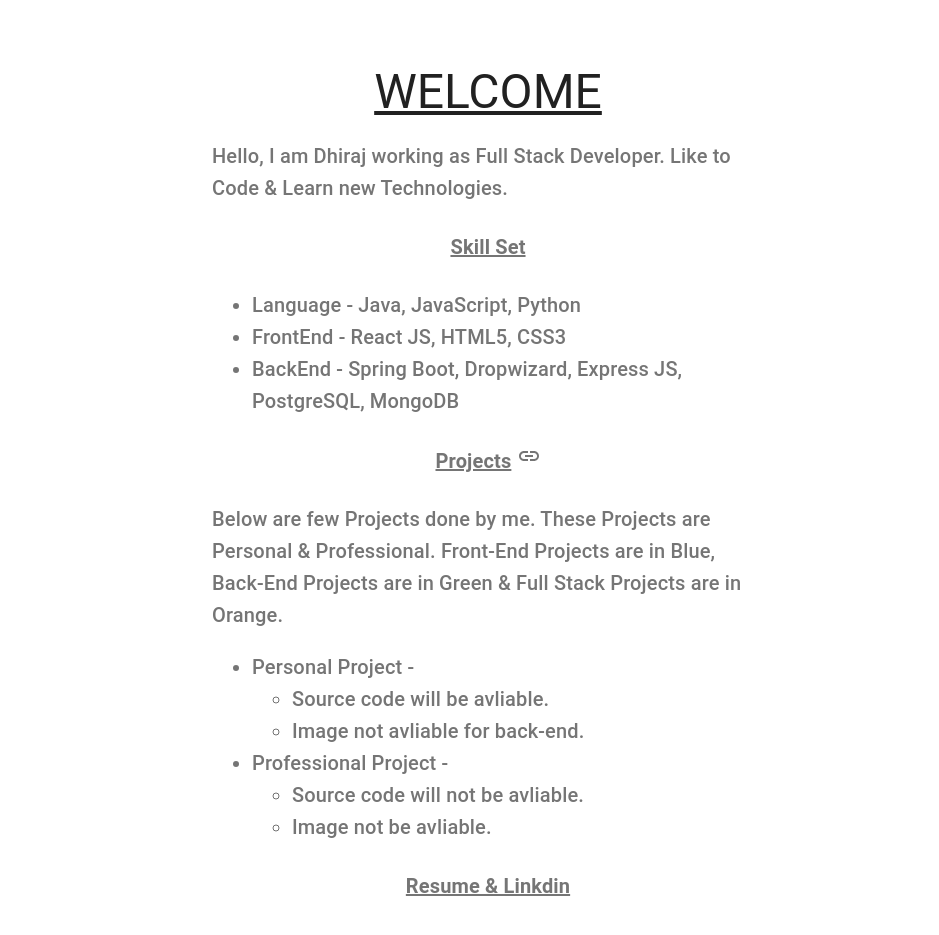
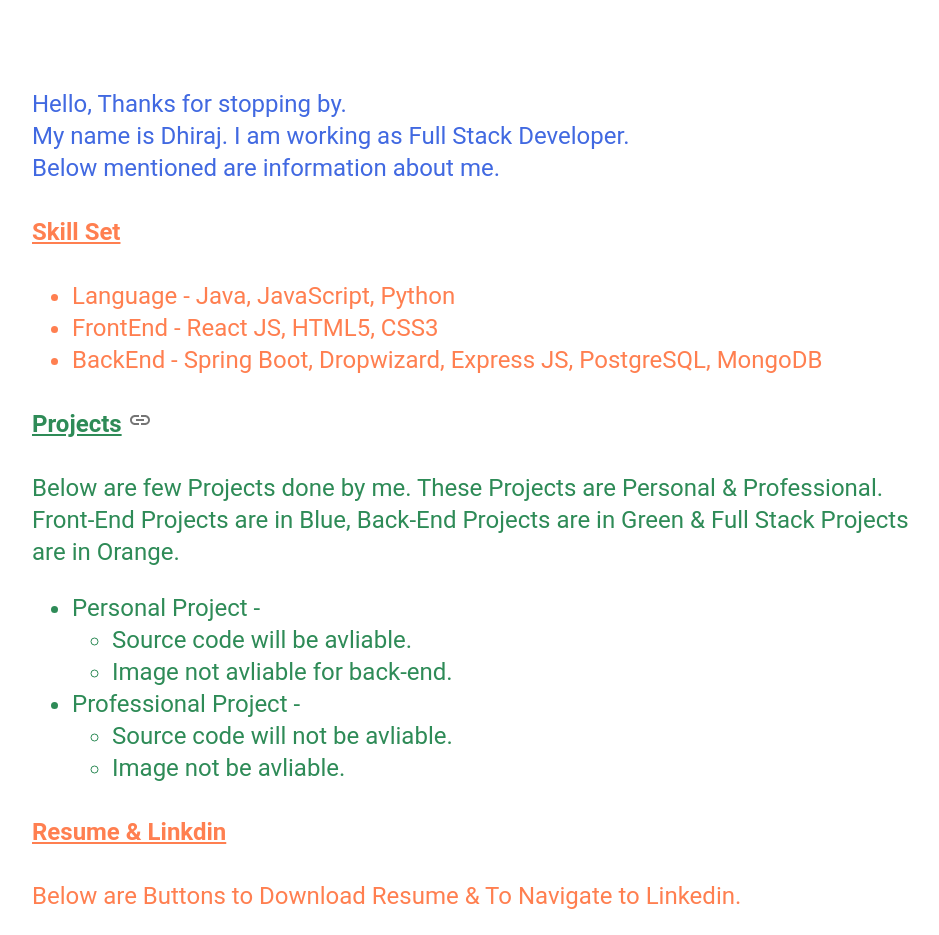
Before and after one commit to DhirajB7/dhiraj, a React (Create React App) app: page / in a window 1280 px wide. Shown: the top 935 px of the page, without its empty margins (152-1091 px from the left). Built offline with nearby package versions, Linux system fonts and the light colour scheme.

Commit message:
version 1 done

```diff
--- a/src/App.css
+++ b/src/App.css
@@ -66,3 +66,19 @@
   cursor: pointer;
   color: rgba(0, 0, 0, 0.54);
 }
+
+#intro{
+  color: #4169e1;
+}
+
+#skill{
+  color: #ff7f50;
+}
+
+#project{
+  color: #2e8b57;
+}
+
+#resume{
+  color:  #ff7f50;
+}
--- a/src/App.js
+++ b/src/App.js
@@ -2,6 +2,7 @@
 import Portfolio from "./components/Portfolio";
 
 function App() {
+
 	return <Portfolio />;
 }
 
--- a/src/components/SmallerComponents/Body.js
+++ b/src/components/SmallerComponents/Body.js
@@ -6,12 +6,15 @@
 function Body() {
 	return (
 		<React.Fragment>
-			<p className="skillList">
-				Hello, I am Dhiraj working as Full Stack Developer. Like to Code & Learn
-				new Technologies.
-      </p>
+			<p className="skillList" id="intro">
+				Hello, Thanks for stopping by. <br></br>
+				My name is Dhiraj. I am working as Full Stack Developer.<br></br>
+				Below mentioned are information about me.<br></br>
+      		</p>
+
+			  <div id = "skill">
 			<h4>
-				<u className="skillList">Skill Set</u>
+				<u className="skillList" >Skill Set</u>
 			</h4>
 			<ul className="skillList">
 				<li>Language - Java, JavaScript, Python</li>
@@ -20,6 +23,9 @@
 					BackEnd - Spring Boot, Dropwizard, Express JS, PostgreSQL, MongoDB
         </li>
 			</ul>
+			</div>
+
+			<div id = "project">
 			<h4>
 				<u>Projects</u>{" "}
 				<Tooltip TransitionComponent={Zoom} title="Navigate To Projects">
@@ -51,12 +57,16 @@
 					</li>
 				</ul>
 			</p>
+			</div>
+
+			<div id = "resume">
 			<h4>
 				<u>Resume & Linkdin</u>
 			</h4>
 			<p className="skillList">
 				Below are Buttons to Download Resume & To Navigate to Linkedin.
       </p>
+	  </div>
 		</React.Fragment>
 	);
 }
--- a/src/components/SmallerComponents/Heading.js
+++ /dev/null
@@ -1,11 +0,0 @@
-import React from "react";
-
-function Heading() {
-	return (
-		<React.Fragment>
-			<u>WELCOME</u>
-		</React.Fragment>
-	);
-}
-
-export default Heading;
--- a/src/components/SmallerComponents/MainContent.js
+++ b/src/components/SmallerComponents/MainContent.js
@@ -4,7 +4,6 @@
 import Typography from "@material-ui/core/Typography";
 import { makeStyles } from "@material-ui/core/styles";
 import Container from "@material-ui/core/Container";
-import Heading from "./Heading";
 import Body from "./Body";
 import { linkedInUrl, name } from "../Constant";
 import resumePdf from "../images/resume.pdf";
@@ -23,21 +22,12 @@
 	const fileName = name.toUpperCase() + " Resume.pdf";
 	return (
 		<div className={classes.heroContent}>
-			<Container maxWidth="sm">
-				<Typography
-					component="h2"
-					variant="h3"
-					align="center"
-					color="textPrimary"
-					gutterBottom
-				>
-					<Heading />
-				</Typography>
-				<Typography variant="h6" align="center" color="textSecondary" paragraph>
+			<Container maxWidth="md">
+				<Typography variant="h5" align="left" paragraph>
 					<Body />
 				</Typography>
 				<div className={classes.heroButtons}>
-					<Grid container spacing={2} justify="center">
+					<Grid container spacing={2} justify="left">
 						<Grid item>
 							<a
 								id="downloadLink"
```
